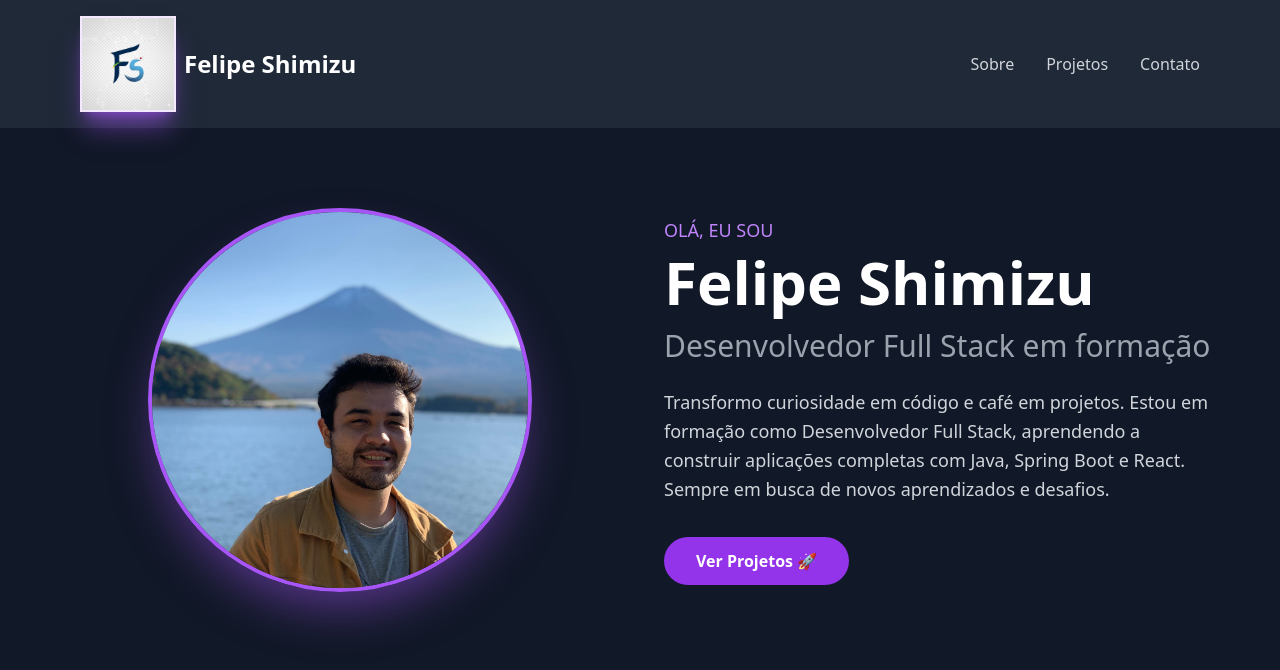
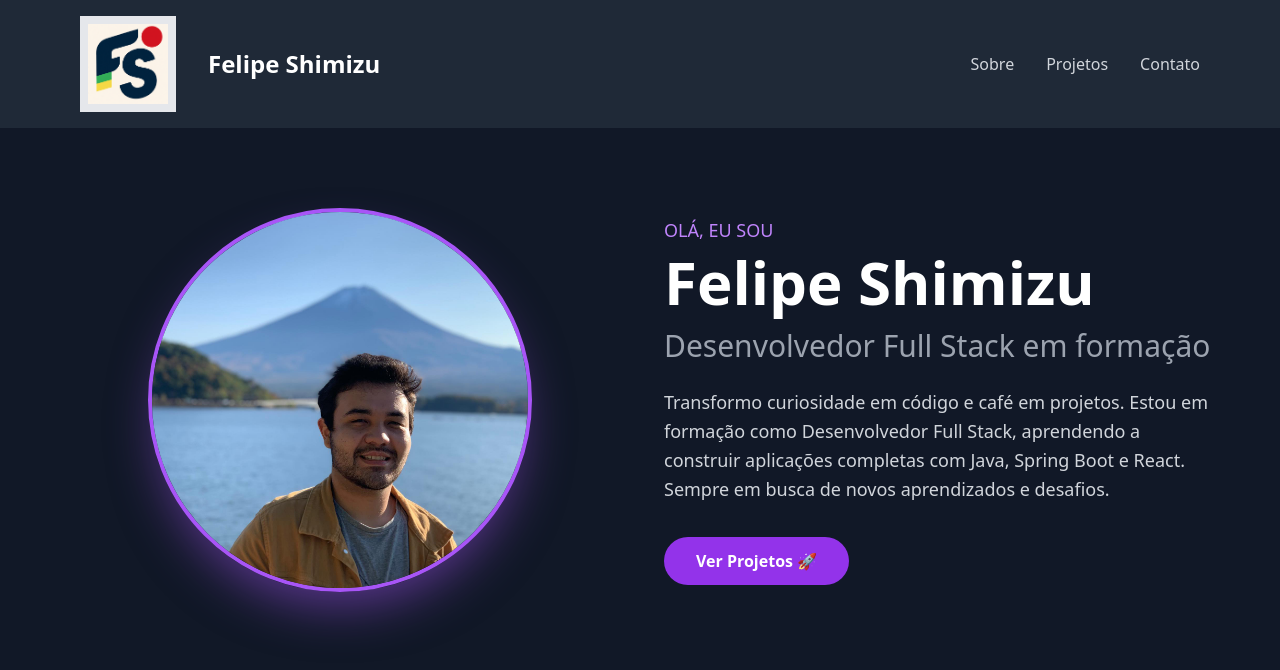
Before and after one commit to Felipe-SMZ/Portifolio, a React (Vite) app: page / in a window 1280 px wide. Shown: the top 670 px of the page. Built offline with nearby package versions, Linux system fonts and the light colour scheme.

Commit message:
Style: Logo

```diff
--- a/src/components/Header.jsx
+++ b/src/components/Header.jsx
@@ -7,8 +7,8 @@ function Header() {
 
             <nav className="max-w-6xl mx-auto px-4 py-4 flex items-center justify-between">
                 {/* logo */}
-                <div className="text-white text-2xl font-bold flex items-center gap-2">
-                    <img src={minhaLogo} alt="Logo" className="w-24 h-24 object-cover border-2 border-purple-100 shadow-xl shadow-purple-500/50" />
+                <div className="text-white text-2xl font-bold flex items-center gap-8">
+                    <img src={minhaLogo} alt="Logo" className="w-24 h-24 object-cover border-8 border-purple-" />
                     Felipe Shimizu
                 </div>
 
```
Also changed, not shown: src/assets/img/logo.png, src/assets/img/logo2.png (deleted).
